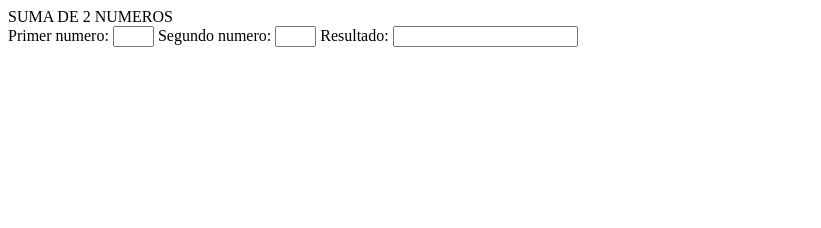
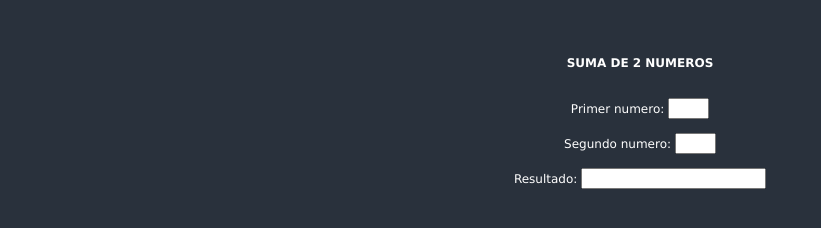
Before and after one commit to marcguzman/proyecto1dw, a plain HTML site: page FuncionDosParametros.html in a window 1280 px wide. Shown: the whole page, without its empty margins (0-821 px from the left). Drawn offline with Linux system fonts and the light colour scheme.

Commit message:
Se agrega estilo a funciones dos parametros

```diff
--- a/FuncionDosParametros.html
+++ b/FuncionDosParametros.html
@@ -5,17 +5,27 @@ To change this template file, choose Tools | Templates
 and open the template in the editor.
 -->
 <html>
-<head> SUMA DE 2 NUMEROS
+
+<head>
+
     <script  type="text/javascript" src="js/funciones.js"></script>
+    <link rel="stylesheet" href="css/EstiloFuncion.css">
 </head>
 <body>
-
+<br><br>
     <form method="post" name="sumar">
-
+        <div align="center">
+            <br><br>
+            <b>SUMA DE 2 NUMEROS</b>
+        </div>
+        <br><br>
+        <div align="center">
         Primer numero: <input type="text" name="numero1" size="2" onKeyUp="fncSumar()"/>
+        <br><br>
         Segundo numero: <input type="text" name="numero2" size="2" onKeyUp="fncSumar()"/>
+        <br><br>
         Resultado: <input type="text" name="resultado"/>
-
+        </div>
     </form>
 
 </body>
--- /dev/null
+++ b/css/EstiloFuncion.css
@@ -0,0 +1,28 @@
+
+html{overflow-y:scroll;}
+
+body{
+    margin:0;
+    padding:0;
+    font-size:12px;
+    font-family:verdana, Arial, Helvetica, sans-serif; color:#FFFFFF;
+    background-color:#29313C;
+}
+
+form{
+    margin:0;
+    padding:0;
+    border:none;
+    align-items: center;
+}
+
+div{
+    align-content: center;
+    align-items: center;
+
+}
+head{
+    font-size: 16;
+    color: white;
+    align-items: center;
+}
```
